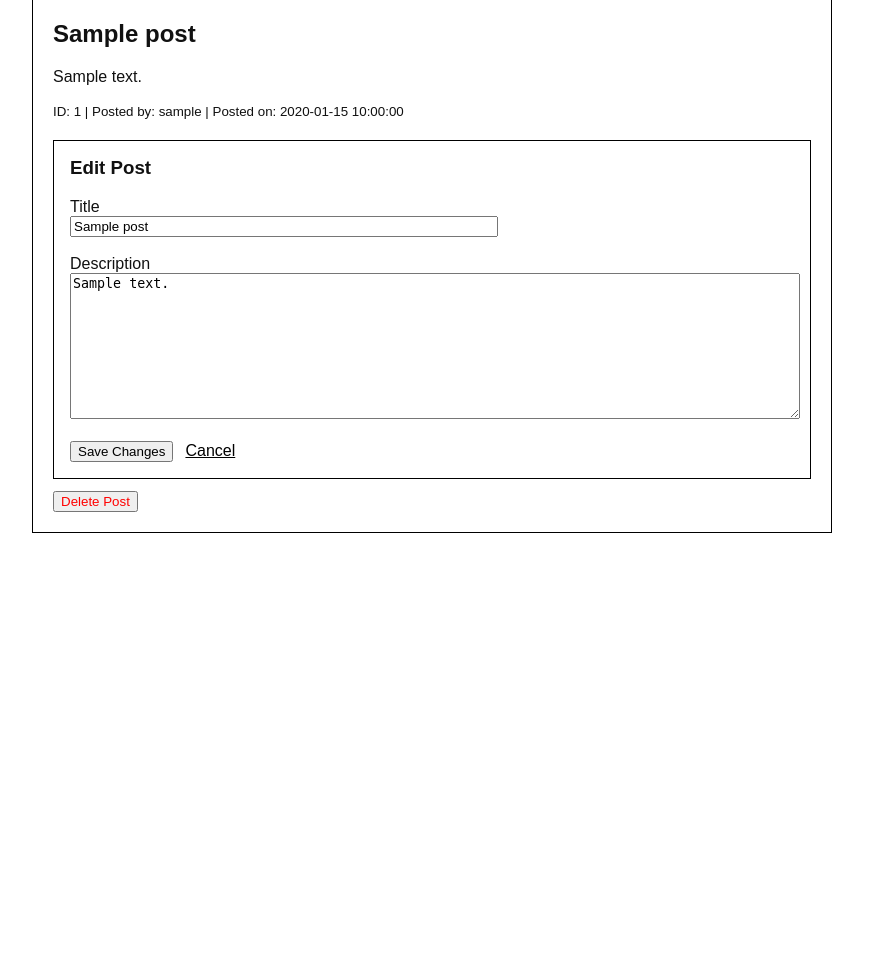
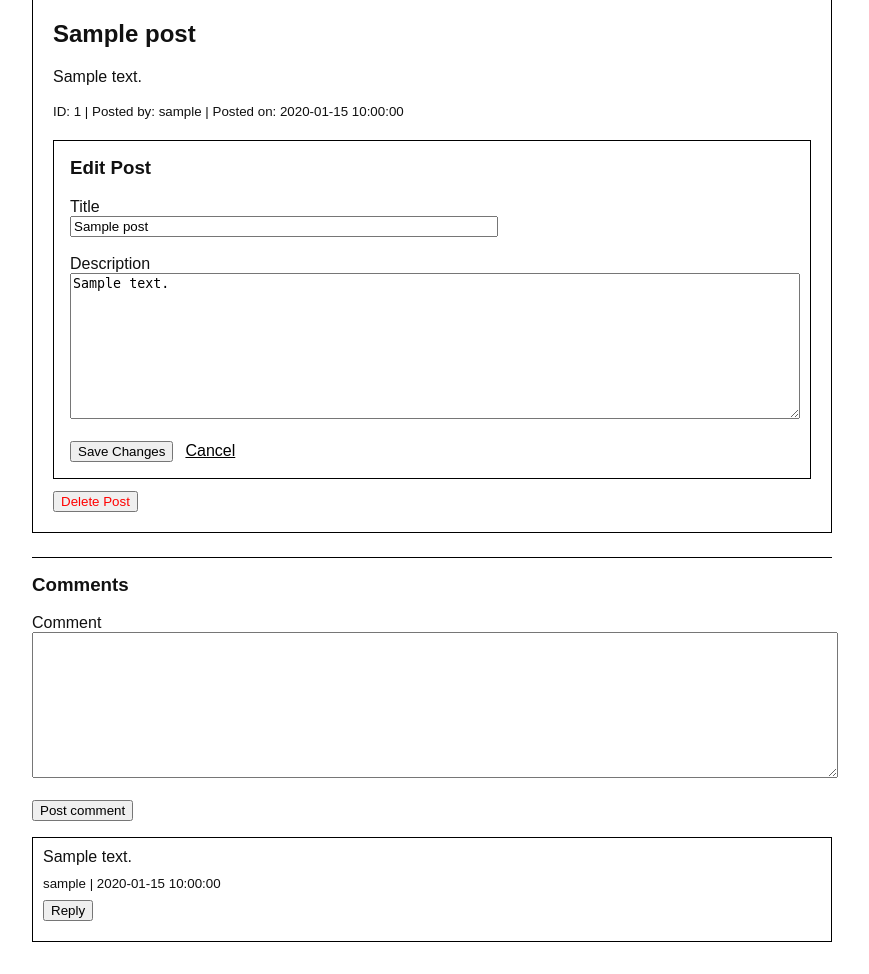
Before and after one commit to jacobzychowicz/1XD3-Team-46, a PHP site: page /posts/display_post.php?id=1 in a window 1280 px wide. Shown: the part 143-1117 px from the top of the page, without its empty margins (208-1077 px from the left). Before the commit the page ends 676 px from the top, so only its background shows below. Run offline with PHP 8.4, Linux system fonts and the light colour scheme; the visitor is signed in with stand-in values (Sample User, id 1); tables that the repository leaves empty or names only in its code hold one stand-in row (values such as "Sample post").

Commit message:
EXTRAORDINARY UPDATE

```diff
--- /dev/null
+++ b/science-snap/comments/comments.js
@@ -0,0 +1,35 @@
+// show / hide reply box when you click Reply or Cancel
+(function () {
+  var toggles = document.querySelectorAll('.comment-reply-toggle');
+  for (var i = 0; i < toggles.length; i++) {
+    toggles[i].addEventListener('click', function () {
+      var btn = this;
+      var panelId = btn.getAttribute('data-target');
+      var panel = document.getElementById(panelId);
+      if (!panel) {
+        return;
+      }
+      var allPanels = document.querySelectorAll('.comment-reply-panel');
+      for (var j = 0; j < allPanels.length; j++) {
+        if (allPanels[j] !== panel) {
+          allPanels[j].hidden = true;
+        }
+      }
+      panel.hidden = !panel.hidden;
+    });
+  }
+
+  var cancels = document.querySelectorAll('.comment-reply-cancel');
+  for (var k = 0; k < cancels.length; k++) {
+    cancels[k].addEventListener('click', function () {
+      var box = this.closest('.comment-reply-panel');
+      if (box) {
+        box.hidden = true;
+        var ta = box.querySelector('textarea');
+        if (ta) {
+          ta.value = '';
+        }
+      }
+    });
+  }
+})();
--- /dev/null
+++ b/science-snap/comments/comments.php
@@ -0,0 +1,77 @@
+<?php
+
+// load comments for one post and sort them into groups by parent id (for threading)
+function comments_load_tree($pdo, $post_id)
+{
+  $stmt = $pdo->prepare(
+    'SELECT comments.*, users.username AS comment_username
+     FROM comments
+     LEFT JOIN users ON comments.user_id = users.id
+     WHERE comments.post_id = :post_id
+     ORDER BY comments.created_at ASC'
+  );
+  $stmt->execute([':post_id' => $post_id]);
+
+  $all_rows = $stmt->fetchAll(PDO::FETCH_ASSOC);
+  $comments_by_parent = [];
+
+  foreach ($all_rows as $row) {
+    $parent = $row['parent_comment_id'];
+    if ($parent === null || $parent === '') {
+      $group_key = 'root';
+    } else {
+      $group_key = (int) $parent;
+    }
+    if (!isset($comments_by_parent[$group_key])) {
+      $comments_by_parent[$group_key] = [];
+    }
+    $comments_by_parent[$group_key][] = $row;
+  }
+
+  return $comments_by_parent;
+}
+
+// print one branch of the tree (root uses key "root", then comment ids)
+function comments_print_tree($parent_key, $comments_by_parent, $post, $is_logged_in, $comment_action)
+{
+  if (empty($comments_by_parent[$parent_key])) {
+    return;
+  }
+
+  foreach ($comments_by_parent[$parent_key] as $comment_row) {
+    $comment_id = (int) $comment_row['id'];
+    $username = $comment_row['comment_username'] ?? 'Unknown';
+    $panel_id = 'reply-panel-' . $comment_id;
+    $post_id_esc = htmlspecialchars((string) $post['id']);
+    $action_esc = htmlspecialchars($comment_action);
+    ?>
+        <div class="comment-item">
+          <p class="comment-body"><?php echo nl2br(htmlspecialchars($comment_row['content'])); ?></p>
+          <small>
+            <?php echo htmlspecialchars($username); ?> |
+            <?php echo htmlspecialchars((string) $comment_row['created_at']); ?>
+          </small>
+          <?php if ($is_logged_in): ?>
+          <div class="comment-reply-actions">
+            <button type="button" class="comment-reply-toggle" data-target="<?php echo htmlspecialchars($panel_id); ?>">Reply</button>
+          </div>
+          <div id="<?php echo htmlspecialchars($panel_id); ?>" class="comment-reply-panel" hidden>
+            <form action="<?php echo $action_esc; ?>" method="post" class="comment-reply-form">
+              <input type="hidden" name="add_comment" value="1" />
+              <input type="hidden" name="post_id" value="<?php echo $post_id_esc; ?>" />
+              <input type="hidden" name="parent_comment_id" value="<?php echo htmlspecialchars((string) $comment_id); ?>" />
+              <label for="reply-<?php echo htmlspecialchars((string) $comment_id); ?>">Your reply</label><br />
+              <textarea id="reply-<?php echo htmlspecialchars((string) $comment_id); ?>" name="comment_content" class="post-textarea" rows="3"></textarea>
+              <br /><br />
+              <button type="submit">Submit reply</button>
+              <button type="button" class="comment-reply-cancel">Cancel</button>
+            </form>
+          </div>
+          <?php endif; ?>
+          <div class="comment-replies">
+            <?php comments_print_tree($comment_id, $comments_by_parent, $post, $is_logged_in, $comment_action); ?>
+          </div>
+        </div>
+    <?php
+  }
+}
--- /dev/null
+++ b/science-snap/comments/comments_section.php
@@ -0,0 +1,28 @@
+<?php
+// where the form gets sent
+$comment_action = '../comments/add_comment.php';
+?>
+
+      <?php if ($comment_feedback): ?>
+      <p class="page-feedback <?php echo $comment_feedback['type'] === 'error' ? 'feedback-error' : 'feedback-success'; ?>">
+        <?php echo htmlspecialchars($comment_feedback['message']); ?>
+      </p>
+      <?php endif; ?>
+
+      <section class="comments-section">
+        <h3 class="section-title">Comments</h3>
+        <?php if ($is_logged_in): ?>
+        <form action="<?php echo htmlspecialchars($comment_action); ?>" method="post" class="comment-form">
+          <input type="hidden" name="add_comment" value="1" />
+          <input type="hidden" name="post_id" value="<?php echo htmlspecialchars((string) $post['id']); ?>" />
+          <label for="new-comment">Comment</label><br />
+          <textarea id="new-comment" name="comment_content" class="post-textarea" rows="4"></textarea>
+          <br /><br />
+          <button type="submit">Post comment</button>
+        </form>
+        <?php else: ?>
+        <p class="comments-login-hint">Log in to comment.</p>
+        <?php endif; ?>
+
+        <?php comments_print_tree('root', $comments_by_parent, $post, $is_logged_in, $comment_action); ?>
+      </section>
--- /dev/null
+++ b/science-snap/css/comments.css
@@ -0,0 +1,44 @@
+.comments-section {
+	margin-top: 24px;
+	padding-top: 16px;
+	border-top: 1px solid #000;
+}
+
+.comment-form,
+.comment-reply-form {
+	margin: 12px 0 16px;
+}
+
+.comments-login-hint {
+	margin: 8px 0 16px;
+}
+
+.comment-item {
+	margin: 10px 0;
+	padding: 10px;
+	border: 1px solid #000;
+}
+
+.comment-body {
+	margin: 0 0 8px;
+}
+
+.comment-reply-actions {
+	margin-top: 8px;
+}
+
+.comment-reply-toggle {
+	cursor: pointer;
+}
+
+.comment-reply-panel {
+	margin-top: 10px;
+	padding-top: 10px;
+	border-top: 1px dashed #c8c8c8;
+}
+
+.comment-replies {
+	margin-top: 10px;
+	padding-left: 12px;
+	border-left: 1px solid #c8c8c8;
+}
--- a/science-snap/posts/display_post.php
+++ b/science-snap/posts/display_post.php
@@ -30,6 +30,10 @@
 $post_feedback = $_SESSION['post_feedback'] ?? null;
 unset($_SESSION['post_feedback']);
 
+$comment_feedback = $_SESSION['comment_feedback'] ?? null;
+unset($_SESSION['comment_feedback']);
+
+$comments_by_parent = [];
 
 try {
   $pdo = new PDO("mysql:host=$host;dbname=$dbname;charset=utf8", $username, $password);
@@ -44,13 +48,16 @@
   );
   $stmt->execute([
     ':current_user_id' => $current_user_id ?? 0,
-      ':post_id' => $post_id
+    ':post_id' => $post_id,
   ]);
 
   $post = $stmt->fetch(PDO::FETCH_ASSOC);
 
   if (!$post) {
     $error_message = 'Post not found.';
+  } else {
+    require_once __DIR__ . '/../comments/comments.php';
+    $comments_by_parent = comments_load_tree($pdo, (int) $post_id);
   }
 } catch (PDOException $e) {
   $error_message = 'Unable to load the post.';
@@ -71,6 +78,8 @@
   <meta charset="utf-8" />
   <link rel="stylesheet" href="../css/common.css">
   <link rel="stylesheet" href="../css/posts.css">
+  <link rel="stylesheet" href="../css/comments.css">
+  <script src="../comments/comments.js" defer></script>
   <title>View Post</title>
   </head>
   <body>
@@ -157,6 +166,8 @@
         </form>
         <?php endif; ?>
       </article>
+
+      <?php include __DIR__ . '/../comments/comments_section.php'; ?>
       <?php endif; ?>
     </main>
   </body>
```
Also changed, not shown: science-snap/comments/add_comment.php (added, +111 -0 lines). Lines whose indentation alone changed are shown as unchanged.
